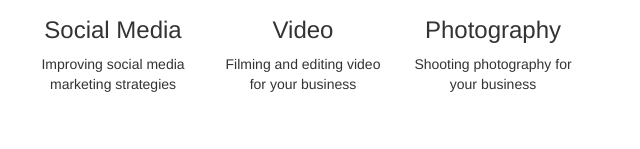
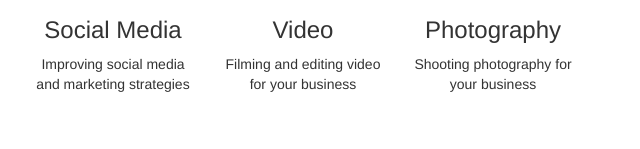
Before and after one commit to jthinlay/explore_ca, a plain HTML site: page index.html in a window 1280 px wide. Shown: the part 717-866 px from the top of the page, 622-1262 px from the left. Drawn offline with nearby package versions, Linux system fonts and the light colour scheme.

Commit message:
Added 'and' to the index file

```diff
--- a/index.html
+++ b/index.html
@@ -140,7 +140,7 @@
   <section class="col-xs-offset-3 col-xs-6 col-sm-6 col-sm-offset-0 col-md-4 col-lg-2">
   <img class="icon" src="images/social-marketing-icon.png" alt="Jampa Thinlay Tsarong Website Design">
   <h3>Social Media</h3>
-  <p>Improving social media marketing strategies</p>
+  <p>Improving social media and marketing strategies</p>
   </section>
 
    <div class="clearfix visible-sm-block"></div>
```
